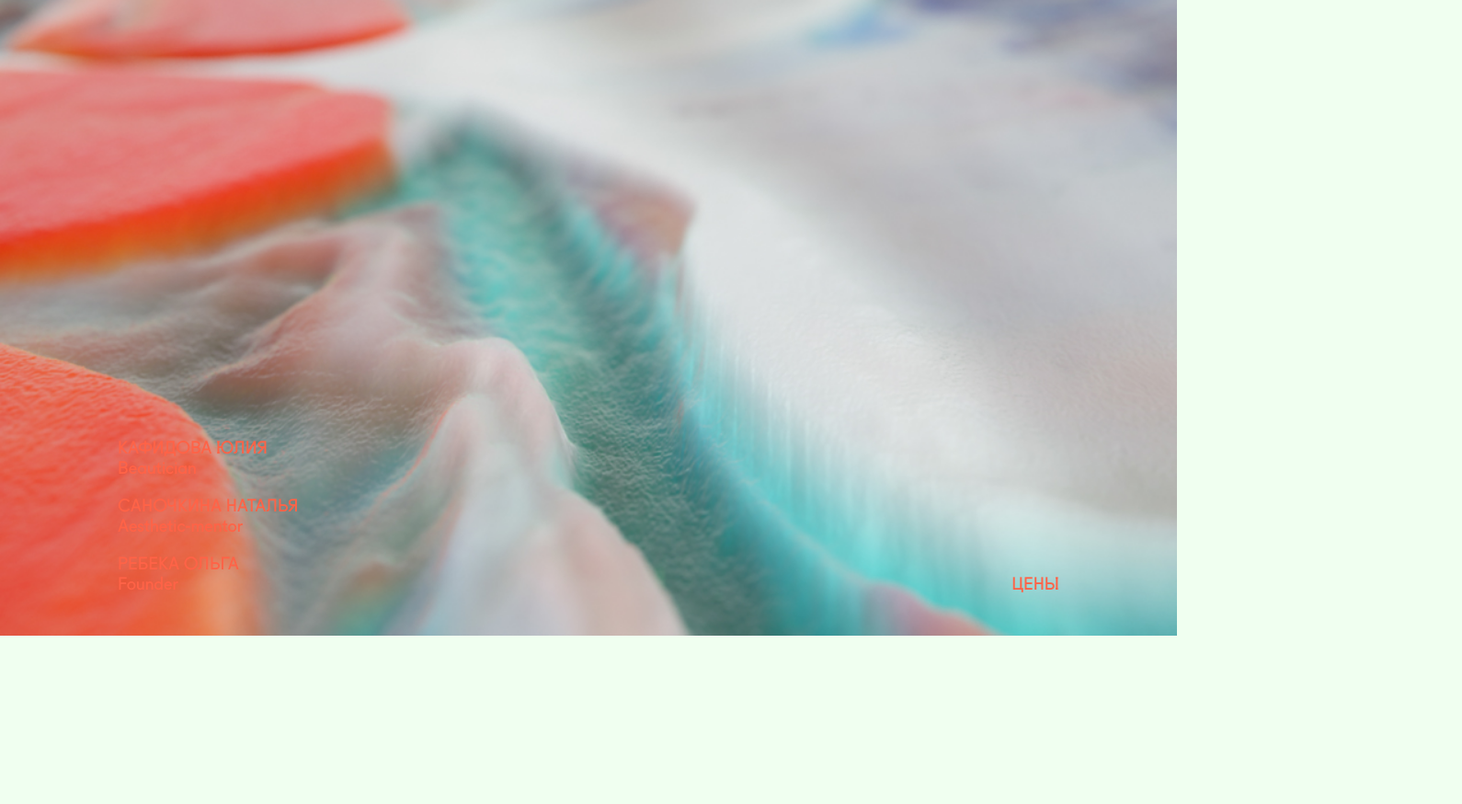
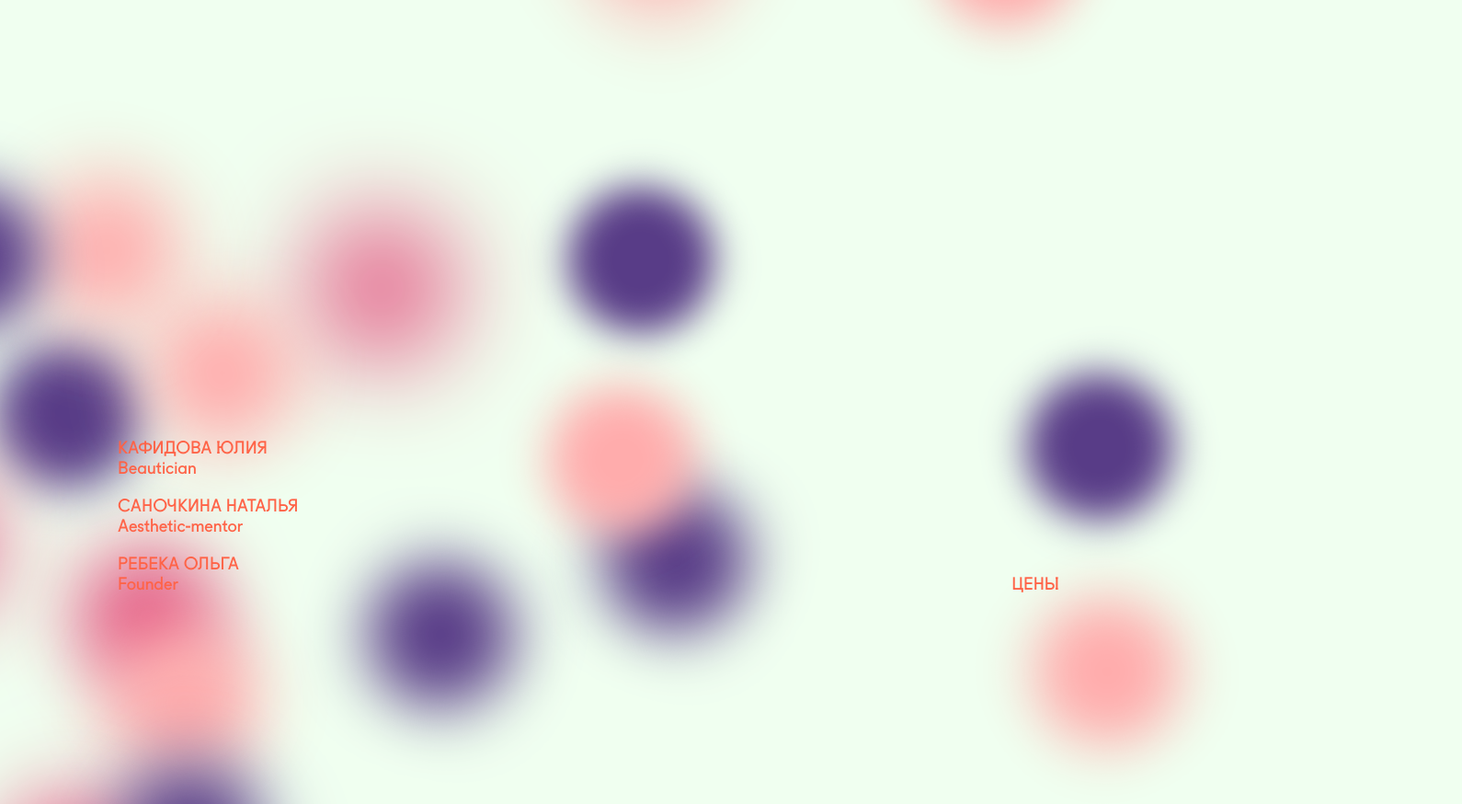
Before and after one commit to doglink/sleek.github.io, a plain HTML site: page index.html in a window 1280 px wide. Shown: the part 109-983 px from the top of the page at 92% size, 1590 px wide, since content can reach past the window. Before the commit the page ends 800 px from the top, so only its background shows below. Drawn offline with Linux system fonts and the light colour scheme.

Commit message:
animated bg

```diff
--- a/index.html
+++ b/index.html
@@ -31,6 +31,30 @@
 				<h3><a href="sleekbeautyroom.pdf">ЦЕНЫ</a></h3>
 			</div>
 		</footer>
+
+<div class="background">
+  <span></span>
+  <span></span>
+  <span></span>
+  <span></span>
+  <span></span>
+  <span></span>
+  <span></span>
+  <span></span>
+  <span></span>
+  <span></span>
+  <span></span>
+  <span></span>
+  <span></span>
+  <span></span>
+  <span></span>
+  <span></span>
+  <span></span>
+  <span></span>
+  <span></span>
+  <span></span>
+</div>
+
 	</div>
 </body>
 </html>
--- a/style.css
+++ b/style.css
@@ -11,11 +11,208 @@
 }
 
 body {
+    margin: 0;
+    overflow: hidden;
     background-color: #F0FFF0;
-    background-image: url(bg.jpg);
-    background-size: 100%;
-    width: 100%;
     font-family: 'beauty room';
+}
+
+.background span {
+  width: 20vmin;
+  height: 20vmin;
+  border-radius: 20vmin;
+  backface-visibility: hidden;
+  position: absolute;
+  animation-name: move;
+  animation-duration: 6s;
+  animation-timing-function: linear;
+  animation-iteration-count: infinite;
+}
+.background span:nth-child(1) {
+  color: #583C87;
+  top: 80%;
+  left: 43%;
+  animation-duration: 14.8s;
+  animation-delay: -15.9s;
+  transform-origin: 25vw -15vh;
+  box-shadow: 40vmin 0 5.1821590618vmin currentColor;
+}
+.background span:nth-child(2) {
+  color: #583C87;
+  top: 79%;
+  left: 62%;
+  animation-duration: 13.7s;
+  animation-delay: -8s;
+  transform-origin: 3vw 2vh;
+  box-shadow: 40vmin 0 5.2783264183vmin currentColor;
+}
+.background span:nth-child(3) {
+  color: #FFACAC;
+  top: 64%;
+  left: 25%;
+  animation-duration: 16s;
+  animation-delay: -0.8s;
+  transform-origin: 16vw -6vh;
+  box-shadow: -40vmin 0 10.825079455vmin currentColor;
+}
+.background span:nth-child(4) {
+  color: #FFACAC;
+  top: 17%;
+  left: 56%;
+  animation-duration: 15.8s;
+  animation-delay: -5.9s;
+  transform-origin: -12vw -21vh;
+  box-shadow: 40vmin 0 7.8893937393vmin currentColor;
+}
+.background span:nth-child(5) {
+  color: #E45A84;
+  top: 70%;
+  left: 29%;
+  animation-duration: 11.9s;
+  animation-delay: -6.3s;
+  transform-origin: 17vw 7vh;
+  box-shadow: -40vmin 0 10.1970055315vmin currentColor;
+}
+.background span:nth-child(6) {
+  color: #E45A84;
+  top: 61%;
+  left: 33%;
+  animation-duration: 13.1s;
+  animation-delay: -14.9s;
+  transform-origin: -10vw 0vh;
+  box-shadow: -40vmin 0 14.0927747033vmin currentColor;
+}
+.background span:nth-child(7) {
+  color: #583C87;
+  top: 13%;
+  left: 19%;
+  animation-duration: 13s;
+  animation-delay: -11.5s;
+  transform-origin: -4vw 2vh;
+  box-shadow: 40vmin 0 6.6843032777vmin currentColor;
+}
+.background span:nth-child(8) {
+  color: #FFACAC;
+  top: 81%;
+  left: 20%;
+  animation-duration: 13.8s;
+  animation-delay: -13.9s;
+  transform-origin: -14vw 24vh;
+  box-shadow: -40vmin 0 9.3364859603vmin currentColor;
+}
+.background span:nth-child(9) {
+  color: #E45A84;
+  top: 99%;
+  left: 16%;
+  animation-duration: 13.1s;
+  animation-delay: -5.9s;
+  transform-origin: -2vw 9vh;
+  box-shadow: -40vmin 0 11.705493375vmin currentColor;
+}
+.background span:nth-child(10) {
+  color: #583C87;
+  top: 85%;
+  left: 82%;
+  animation-duration: 12.8s;
+  animation-delay: -8.5s;
+  transform-origin: -12vw -20vh;
+  box-shadow: -40vmin 0 8.0774592763vmin currentColor;
+}
+.background span:nth-child(11) {
+  color: #E45A84;
+  top: 81%;
+  left: 10%;
+  animation-duration: 12.4s;
+  animation-delay: -7.8s;
+  transform-origin: -7vw 25vh;
+  box-shadow: -40vmin 0 12.3549383447vmin currentColor;
+}
+.background span:nth-child(12) {
+  color: #FFACAC;
+  top: 89%;
+  left: 70%;
+  animation-duration: 11.3s;
+  animation-delay: -8s;
+  transform-origin: -4vw 1vh;
+  box-shadow: -40vmin 0 6.3516159321vmin currentColor;
+}
+.background span:nth-child(13) {
+  color: #FFACAC;
+  top: 1%;
+  left: 66%;
+  animation-duration: 11.8s;
+  animation-delay: -2s;
+  transform-origin: 25vw 11vh;
+  box-shadow: 40vmin 0 6.409639694vmin currentColor;
+}
+.background span:nth-child(14) {
+  color: #583C87;
+  top: 96%;
+  left: 39%;
+  animation-duration: 14.9s;
+  animation-delay: -15.2s;
+  transform-origin: -24vw 19vh;
+  box-shadow: -40vmin 0 9.2695959498vmin currentColor;
+}
+.background span:nth-child(15) {
+  color: #FFACAC;
+  top: 94%;
+  left: 13%;
+  animation-duration: 13.2s;
+  animation-delay: -1.9s;
+  transform-origin: -11vw -5vh;
+  box-shadow: 40vmin 0 9.1108829329vmin currentColor;
+}
+.background span:nth-child(16) {
+  color: #FFACAC;
+  top: 93%;
+  left: 95%;
+  animation-duration: 14.9s;
+  animation-delay: -1.2s;
+  transform-origin: 15vw 4vh;
+  box-shadow: 40vmin 0 7.7154463749vmin currentColor;
+}
+.background span:nth-child(17) {
+  color: #FFACAC;
+  top: 28%;
+  left: 40%;
+  animation-duration: 13.3s;
+  animation-delay: -4.9s;
+  transform-origin: -12vw 25vh;
+  box-shadow: -40vmin 0 9.852699872vmin currentColor;
+}
+.background span:nth-child(18) {
+  color: #FFACAC;
+  top: 86%;
+  left: 14%;
+  animation-duration: 15.4s;
+  animation-delay: -3.4s;
+  transform-origin: 11vw -10vh;
+  box-shadow: 40vmin 0 10.4631928971vmin currentColor;
+}
+.background span:nth-child(19) {
+  color: #583C87;
+  top: 12%;
+  left: 6%;
+  animation-duration: 13.8s;
+  animation-delay: -11.6s;
+  transform-origin: 0vw -20vh;
+  box-shadow: 40vmin 0 7.3693924055vmin currentColor;
+}
+.background span:nth-child(20) {
+  color: #583C87;
+  top: 63%;
+  left: 37%;
+  animation-duration: 12.2s;
+  animation-delay: -4.7s;
+  transform-origin: 2vw 3vh;
+  box-shadow: -40vmin 0 8.4461568898vmin currentColor;
+}
+
+@keyframes move {
+  100% {
+    transform: translate3d(0, 0, 1px) rotate(360deg);
+  }
 }
 
 .contacts a {
```
